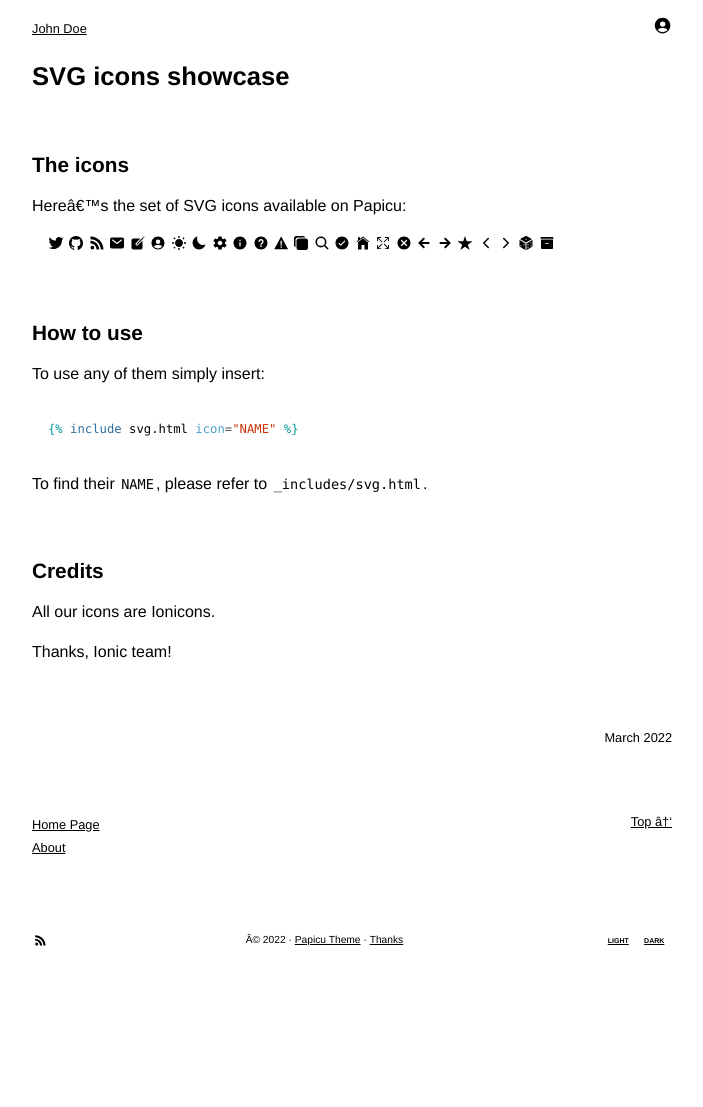
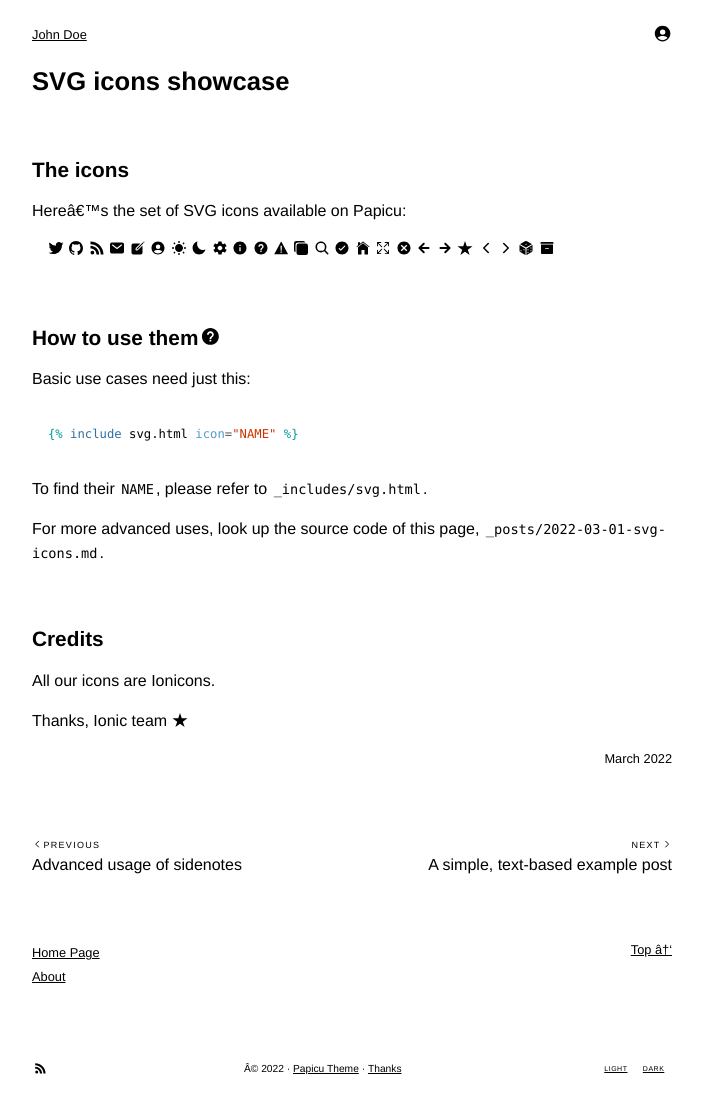
Before and after one commit to lucasrla/papicu, a Jekyll site: the page built from _posts/2022-03-01-svg-icons.md, in a window 1280 px wide. Shown: the whole page, without its empty margins (288-991 px from the left). Built offline with Jekyll 4.4.1, drawn with Linux system fonts in a browser that asks for light colours; before the commit the page ends 971 px from its top, so only the background shows below that.

Commit message:
Improve icon CSS classes, tweak CSS body padding and layout

````diff
--- a/_posts/2022-03-01-svg-icons.md
+++ b/_posts/2022-03-01-svg-icons.md
@@ -16,9 +17,11 @@ Here's the set of SVG icons available on Papicu:
 </p>
 {:/}
 
-## How to use
+{::nomarkdown}
+<h2>How to use them {% include svg.html icon="help" class="inline-icon slight-margin-left" %}</h2>
+{:/}
 
-To use any of them simply insert:
+Basic use cases need just this:
 
 {% raw  %}
 ```liquid
@@ -28,8 +31,30 @@ To use any of them simply insert:
 
 To find their `NAME`, please refer to `_includes/svg.html`.
 
+For more advanced uses, look up the source code of this page, `_posts/2022-03-01-svg-icons.md`.
+
 ## Credits
 
 All our icons are [Ionicons](https://ionic.io/ionicons).
 
-Thanks, Ionic team!
+{::nomarkdown}
+<p>Thanks, Ionic team {% include svg.html icon="star" class="inline-icon" %}</p>
+{:/}
+
+<p class="muted small right">{{ page.date | date: "%B %Y" }}</p>
+
+<hr />
+
+{::nomarkdown}
+<div class="flex">
+   <div class="wrapper-50">
+    <span class="muted small post-nav">{% include svg.html icon="chevron-back" class="inline-icon slight-margin-right" %} Previous</span><br/>
+    <a href="/sidenotes-caveats-testground/">Advanced usage of sidenotes</a>
+  </div>
+
+  <div class="wrapper-50 right">
+    <span class="muted small post-nav">Next {% include svg.html icon="chevron-forward" class="inline-icon slight-margin-left" %}</span><br/>
+    <a href="/latin/textual-post/">A simple, text-based example post</a>
+  </div>
+</div>
+{:/}
--- a/assets/main.scss
+++ b/assets/main.scss
@@ -14,7 +14,7 @@ body {
   line-height: 1.33em;
   font-size: 16px;
   max-width: 40em;
-  padding: 1em 1em;
+  padding: 1.5em 1.5em;
   margin: auto;
   color: var(--text);
   background-color: var(--bg);
@@ -80,10 +80,11 @@ h3 {
   line-height: normal;
   font-variant: all-small-caps;
   margin-top: 2em;
+  letter-spacing: 0.02em;
+  font-weight: 500;
 }
 
-/* TODO: is aside + h2 still necessary? */
-h2 + h3, aside + h2 {
+h2 + h3, nav + h2 {
   margin-top: 1em;
 }
 
@@ -227,8 +228,21 @@ hr.dotted-text:before {
   margin: auto;
 }
 
+.wrapper-50 {
+  width: 50%;
+  margin: auto;
+}
+
 .auto-overflow-x {
   overflow-x: auto;
+}
+
+.slight-margin-right {
+  margin-right: 0.1em;
+}
+
+.slight-margin-left {
+  margin-left: 0.1em;
 }
 
 /* -------------- LAYOUT -------------- */
@@ -236,6 +250,10 @@ hr.dotted-text:before {
 header {
   display: block;
   width: 100%;
+}
+
+header h1 {
+  margin: 0;
 }
 
 footer {
@@ -425,13 +443,17 @@ button:disabled {
 
 /* -------------- SVG ICONS -------------- */
 
+/* some refs:
+- https://blog.prototypr.io/align-svg-icons-to-text-and-say-goodbye-to-font-icons-d44b3d7b26b4
+- https://milanaryal.com.np/how-to-align-svg-icons-to-text/ */
+
 .homepage-icon {
-  height: 1.33rem;
-  width: 1.33rem;
-  margin-top: 0.5em;
+  height: 1.33em;
+  width: 1.33em;
   margin-left: 0.75em;
   color: var(--links);
   overflow: hidden;
+  vertical-align: -0.2em;
 }
 
 .header-icon {
@@ -440,6 +462,7 @@ button:disabled {
   color: var(--links);
   margin-left: 0.5em;
   overflow: hidden;
+  vertical-align: -0.2em;
 }
 
 .button-icon {
@@ -449,6 +472,16 @@ button:disabled {
   border: 1px solid var(--muted);
   color: var(--muted);
   overflow: hidden;
+}
+
+.inline-icon {
+  display: inline-block;
+  width: 1em;
+  height: 1em;
+  font-size: inherit;
+  color: inherit;
+  vertical-align: -0.125em;
+  fill: currentColor;
 }
 
 /* -------------- DARKEN / DARK MODE -------------- */
@@ -464,7 +497,8 @@ button:disabled {
   padding: 0 0.75em;
   line-height: 1.75em;
   text-decoration: underline;
-  font-weight: bold;
+  letter-spacing: 0.05em;
+  /* font-weight: 500; */
 }
 
 .color-scheme-option.selected {
@@ -645,6 +679,7 @@ canvas {
   border-bottom: none;
   font-variant: all-small-caps;
   font-weight: 500;
+  letter-spacing: 0.03em;
 }
 
 .toc-sidebar details {
@@ -1037,3 +1072,15 @@ canvas {
   font-size: 0.8em;
   padding-left: 5px;
 }
+
+/* -------------- POST NAVIGATION -------------- */
+
+.post-nav {
+  font-variant: all-small-caps;
+  letter-spacing:0.1em;
+}
+
+.post-nav svg.inline-icon {
+  width: 0.8em;
+  height: 0.8em;
+}
````
Also changed, not shown: other parts of _posts/2022-03-01-svg-icons.md (+1 -0 lines).
